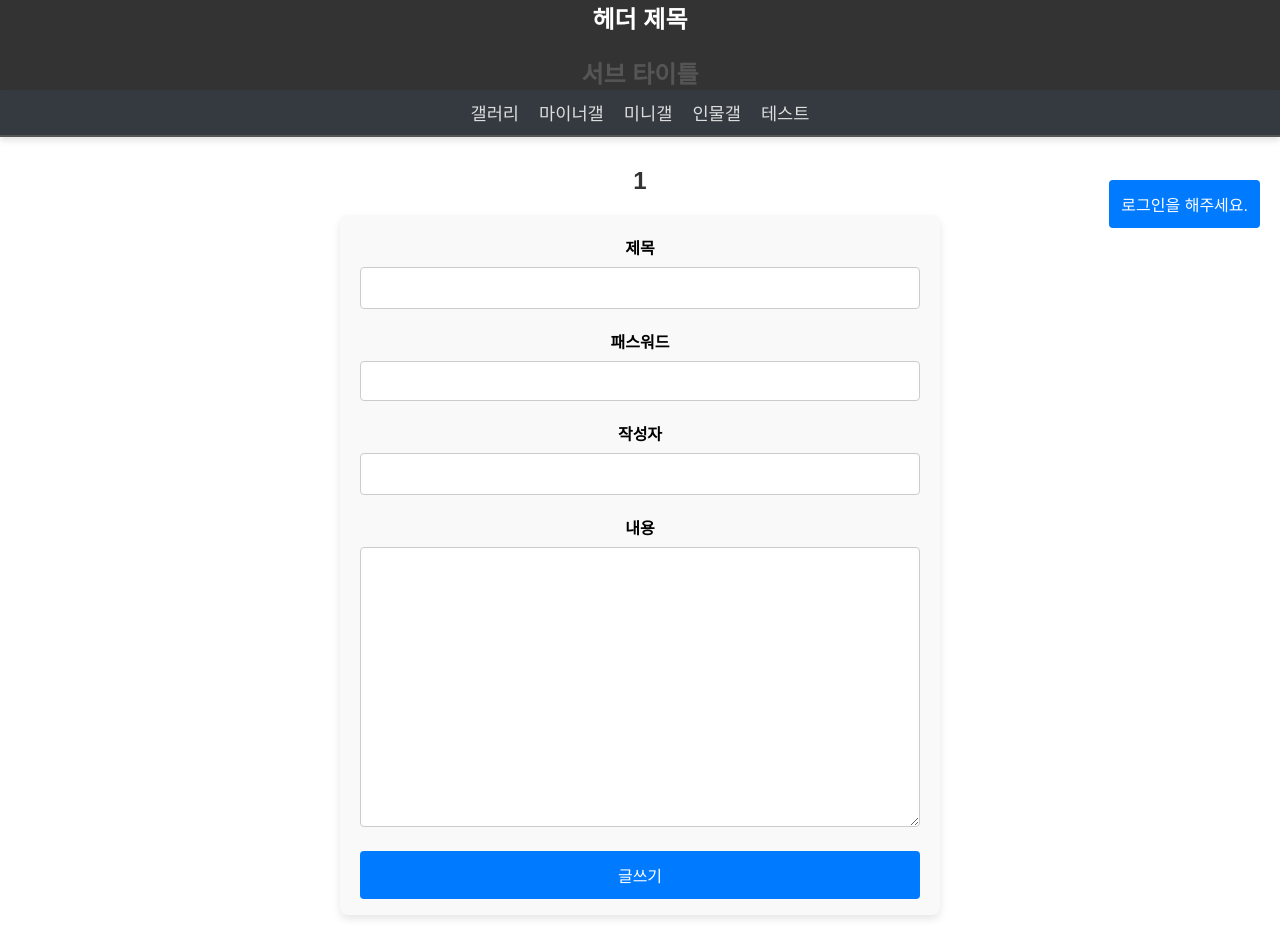
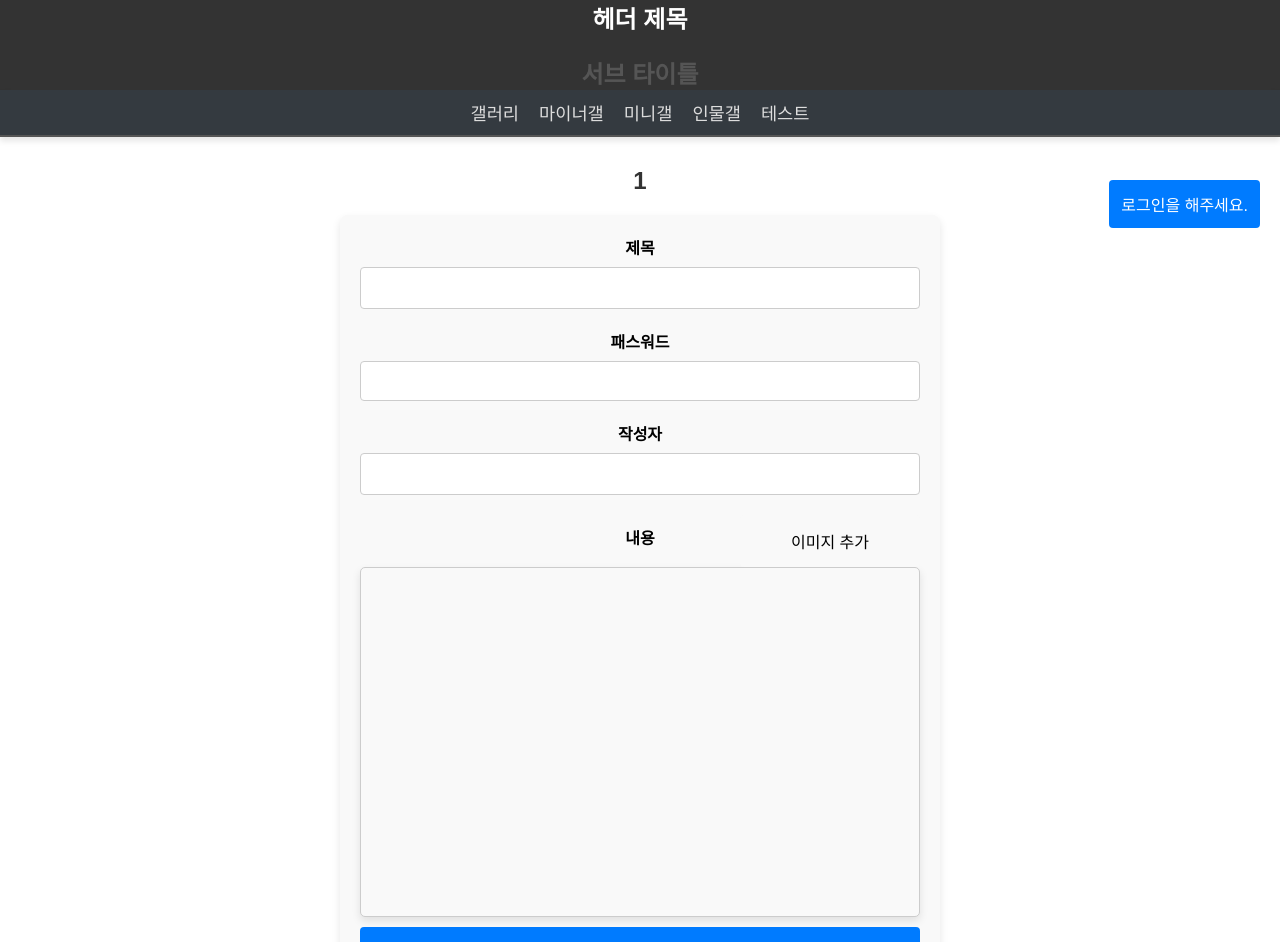
Before and after one commit to ssjsl12/BootReact, a React (Create React App) app in the folder src/main/frontend/: page /1/1/write in a window 1280 px wide. Shown: the top 942 px of the page. Built offline with nearby package versions, Linux system fonts and the light colour scheme; no server answers.

Commit message:
[민종]  - css 수정

```diff
--- a/src/main/frontend/src/routes/gallery/css/postWrite.css
+++ b/src/main/frontend/src/routes/gallery/css/postWrite.css
@@ -1,13 +1,25 @@
-/* 전체적인 폼 스타일 */
-form {
+.form {
     max-width: 600px;
-    height: 700px;
     margin: 0 auto;
     padding: 20px;
     background-color: #f9f9f9;
     border-radius: 8px;
     box-shadow: 0 4px 8px rgba(0, 0, 0, 0.1);
+    transition: height 0.3s ease; /* 높이 변경 시 부드럽게 처리 */
 }
+
+/* 인증된 경우의 폼 스타일 */
+.form-authenticated {
+    height: auto;
+    max-height: 1000px;
+}
+
+/* 인증되지 않은 경우의 폼 스타일 */
+.form-unauthenticated {
+    height: auto;
+    max-height: 1000px;
+}
+
 
 /* 제목, 작성자, 내용 레이블 스타일 */
 label {
@@ -28,13 +40,13 @@ textarea {
     box-sizing: border-box;
 }
 
-input[type="id"]
-, input[type="password"]
-, input[type="email"],
-input[type="nickname"]
-,input[type="phone"]
-,input[type="title"]
-,input[type="author"]
+input[type="id"],
+input[type="password"],
+input[type="email"],
+input[type="nickname"],
+input[type="phone"],
+input[type="title"],
+input[type="author"]
 {
     width: 100%;
     padding: 12px;
@@ -82,3 +94,68 @@ h1 {
     font-size: 24px;
     color: #333;
 }
+
+.editable-content {
+    border: 1px solid #ccc;
+    padding: 10px;
+    border-radius: 5px;
+    max-height: 450px;
+    overflow-y: auto;
+    text-align: left;
+}
+
+.editable-content-authenticated
+{
+    min-height: 500px;
+    border: 1px solid #ccc;
+    padding: 10px;
+    border-radius: 5px;
+    max-height: 500px;
+    overflow-y: auto;
+    text-align: left;
+}
+
+.editable-content-unauthenticated
+{
+    min-height: 350px;
+    border: 1px solid #ccc;
+    padding: 10px;
+    border-radius: 5px;
+    max-height: 350px;
+    overflow-y: auto;
+    text-align: left;
+}
+.editable-content img {
+    margin: 10px 0;
+    display: block;
+    max-width: 100%;
+    height: auto;
+}
+
+.image-add-btn
+{
+    background-color: #f9f9f9;
+    color: black;
+    width: 140px;
+}
+.image-add-btn:hover
+{
+    background-color: #f9f9f9;
+}
+
+.content-group {
+    display: flex; /* Flexbox 사용 */
+    justify-content: space-between; /* 요소 간 간격 균등 분배 */
+    gap: 10px; /* 요소 간의 간격 (선택 사항) */
+}
+
+.content-group > * {
+    flex: 1; /* 각 자식 요소의 너비를 동일하게 설정 */
+    text-align: center; /* 내용 가운데 정렬 (선택 사항) */
+    padding: 10px; /* 내부 여백 추가 (선택 사항) */
+}
+.write-add-btn
+{
+    position: relative;
+    top : 10px;
+}
--- a/src/main/frontend/src/routes/gallery/postWrite.jsx
+++ b/src/main/frontend/src/routes/gallery/postWrite.jsx
@@ -1,4 +1,4 @@
-import React, { useEffect, useState } from 'react';
+import React, { useEffect, useState , useRef } from 'react';
 import { useParams ,useNavigate } from 'react-router-dom';  // URL 파라미터를 사용하기 위한 useParams
 import axios from "axios";
 import './css/postWrite.css';
@@ -34,6 +34,8 @@ const PostWrite = ({ isAuthenticated }) => {
     const handleSubmit = (e) => {
         e.preventDefault();
 
+        console.log(post);
+
         axios.post(`/${category}/${galleryId}/write`, post)
             .then(res => {
                 navigate(`/${category}/${galleryId}/0`);
@@ -41,10 +43,44 @@ const PostWrite = ({ isAuthenticated }) => {
             .catch(err => console.error(err));
     };
 
+
+    //게시글 이미지 및 내용 처리
+
+    const handleContentChange = (event) => {
+        setPost((prevPost) => ({
+            ...prevPost,
+            content: event.target.value,  // 입력한 내용을 문자열로 상태에 저장
+        }));
+    };
+
+    const handleAddImage = (event) => {
+        // 파일이 선택되었을 때 처리
+        const file = event.target.files[0]; // 첫 번째 파일 가져오기
+
+        if (file) {
+            const reader = new FileReader();
+
+            reader.onloadend = () => {
+                const imageUrl = reader.result; // 이미지 데이터 URL
+                const editableDiv = document.getElementById('content');
+                const imgTag = `<img src="${imageUrl}" alt="첨부 이미지" style="max-width: 100%; height: auto;"/>`;
+                editableDiv.innerHTML += imgTag; // 현재 내용에 이미지 추가
+                setPost({ ...post, content: editableDiv.innerHTML }); // 상태 업데이트
+            };
+
+            reader.readAsDataURL(file); // 파일을 읽어들여 DataURL로 변환
+        }
+    };
+
+
+
         return (
             <div>
                 <h1>{galleryId}</h1>
-            <form onSubmit={handleSubmit}>
+                <form
+                    onSubmit={handleSubmit}
+                    className={`form ${isAuthenticated ? "form-authenticated" : "form-unauthenticated"}`}
+                >
                     <div>
                         <label htmlFor="title">제목</label>
                         <input
@@ -86,17 +122,38 @@ const PostWrite = ({ isAuthenticated }) => {
                         )}
                     </div>
                     <div>
+
+                        <input
+                            type="file"
+                            accept="image/*" // 이미지 파일만 선택 가능
+                            onChange={handleAddImage} // 이미지 파일 선택 시 이벤트 발생
+                            style={{display: 'none'}} // 파일 입력창 숨기기
+                            id="image-upload"
+                        />
+
+                        <div  className="content-group">
+                            <div></div>
                             <label htmlFor="content">내용</label>
-                    <textarea
+                            <button className="image-add-btn" type="button"
+                                    onClick={() => document.getElementById('image-upload').click()}>
+                                이미지 추가
+                             </button>
+                        </div>
+                        <div
                             id="content"
-                        name="content"
-                        value={post.content}
-                        onChange={handleChange}
+                            contentEditable
+                            className={`form ${isAuthenticated ? "editable-content-authenticated" : "editable-content-unauthenticated"}`}
+                            dangerouslySetInnerHTML={{
+                                __html: post.content,  // 기존 content 값을 HTML로 삽입
+                            }}
+                            onInput={handleContentChange}  // 내용 변경 시 상태 업데이트
                         />
+
                     </div>
-                <button type="submit">글쓰기</button>
+                    <button className="write-add-btn" type="submit">글쓰기</button>
                 </form>
             </div>
-    );
+        )
+            ;
 };
 export default PostWrite;
```
Lines whose indentation alone changed are shown as unchanged.
